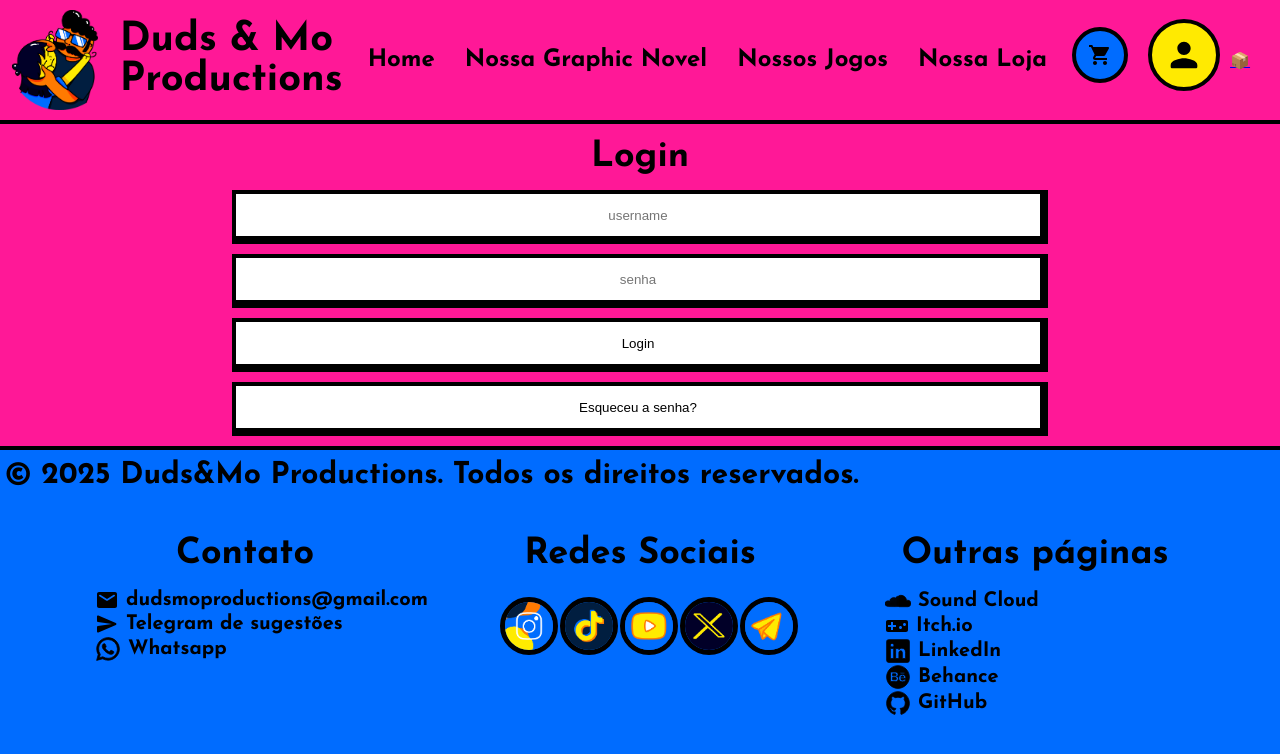
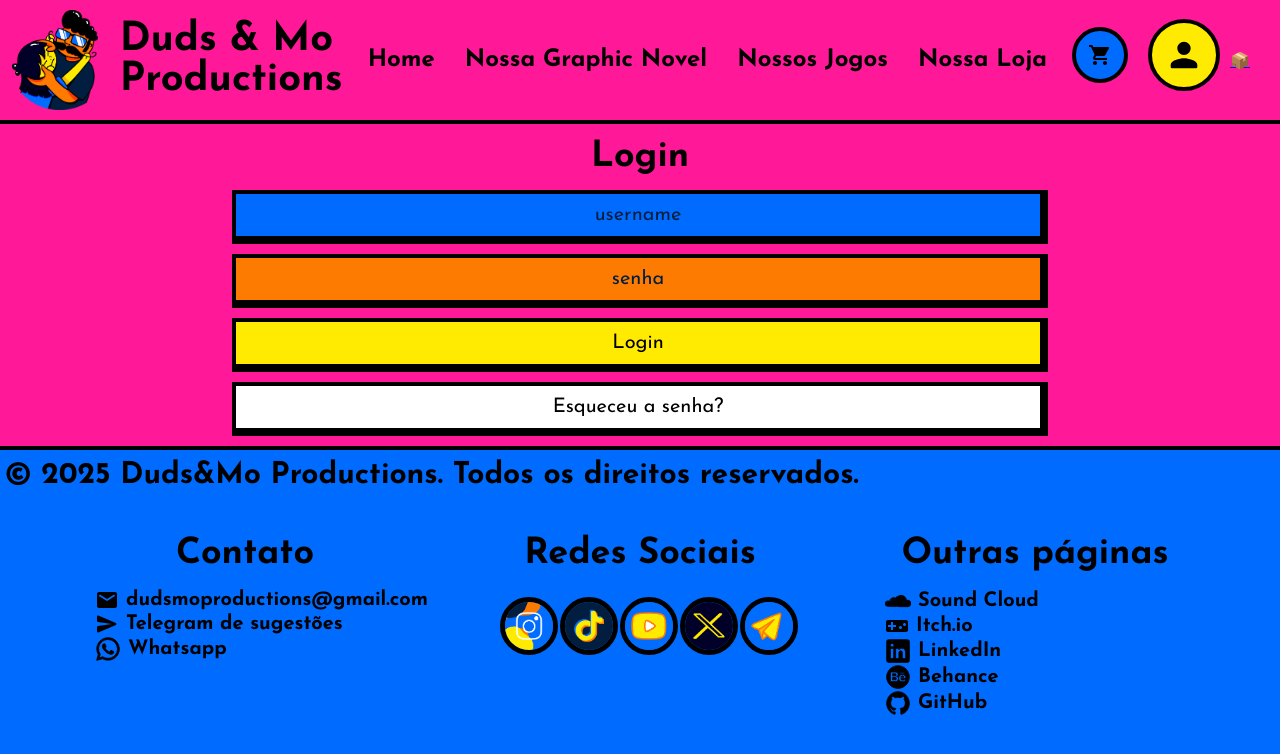
Before and after one commit to EduardaTuboy/Duds-Mo-Site, a React app: page /register in a window 1280 px wide. Shown: the top 754 px of the page. Built offline with nearby package versions, Linux system fonts and the light colour scheme.

Commit message:
colorful login

```diff
--- a/public/index.css
+++ b/public/index.css
@@ -77,6 +77,12 @@ input {
   height: 40px;
   margin-bottom: 10px;
   text-align: center;
+  font-family: "Josefin Sans", serif;
+  font-size: 20px;
+}
+
+input::placeholder {
+  color: var(--mo-dark);
 }
 
 .NB_border {
@@ -85,3 +91,23 @@ input {
   border-bottom: 8px solid var(--mo-black);
   border-left: 4px solid var(--mo-black);
 }
+
+.NB_border:hover {
+  border-top: 8px solid var(--mo-black);
+  border-right: 4px solid var(--mo-black);
+  border-bottom: 4px solid var(--mo-black);
+  border-left: 8px solid var(--mo-black);
+}
+
+#username {
+  background-color: var(--duds-blue);
+}
+#password {
+  background-color: var(--mo-orange);
+}
+#submit {
+  background-color: var(--duds-yellow);
+}
+#forgot {
+  background-color: var(--mo-white);
+}
--- a/src/components/StockItem.css
+++ b/src/components/StockItem.css
@@ -1,7 +1,5 @@
 .stock_row {
   display: flex;
-  justify-content: space-between;
-  width: 100vw;
   height: 50px;
 }
 
@@ -18,6 +16,13 @@ button {
   margin: 5px;
 }
 
+.product_name {
+  width: 1000px;
+}
+.quantity {
+  width: 100px;
+}
+
 .add {
   background-color: var(--duds-yellow);
 }
--- a/src/components/StockItem.jsx
+++ b/src/components/StockItem.jsx
@@ -1,11 +1,11 @@
 import React from "react";
 import "./StockItem.css";
 
-function StockItem() {
+function StockItem(props) {
   return (
     <div className="stock_row">
-      <span>Made in Brazil</span>
-      <span>479</span>
+      <span className="product_name">{props.name}</span>
+      <input type="number" className="quantity" value={props.quantity} />
       <div>
         <button className="add">+</button>
         <button className="sub">-</button>
--- a/src/pages/Register.js
+++ b/src/pages/Register.js
@@ -38,6 +38,7 @@ function Register() {
         <input
           className="NB_border"
           type="text"
+          id="submit"
           value="Login"
           onClick={handleSubmit}
           style={{ cursor: "pointer" }}
@@ -45,6 +46,7 @@ function Register() {
         <input
           className="NB_border"
           type="text"
+          id="forgot"
           value="Esqueceu a senha?"
           onClick={handleForgotPassword}
           style={{ cursor: "pointer" }}
--- a/src/pages/Stock.js
+++ b/src/pages/Stock.js
@@ -7,8 +7,8 @@ function Stock() {
     <div>
       <Navbar pagina={"stock"} />
       <div className="column">
-        <StockItem />
-        <StockItem />
+        <StockItem name={"Made in Brazil"} quantity={"479"} />
+        <StockItem name={"To bavu"} quantity={"481"} />
       </div>
     </div>
   );
```
